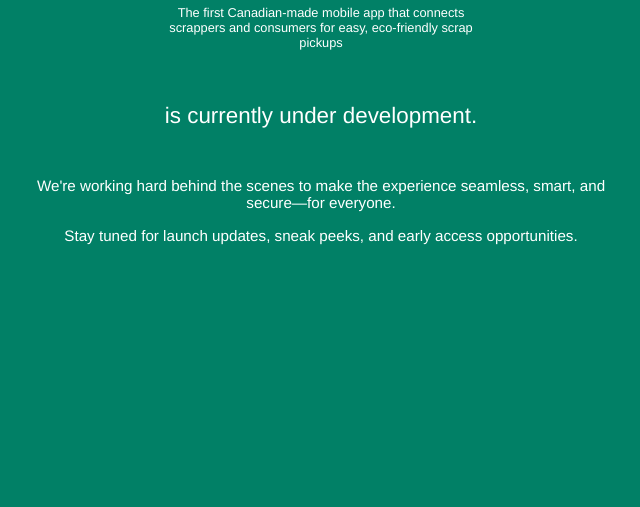
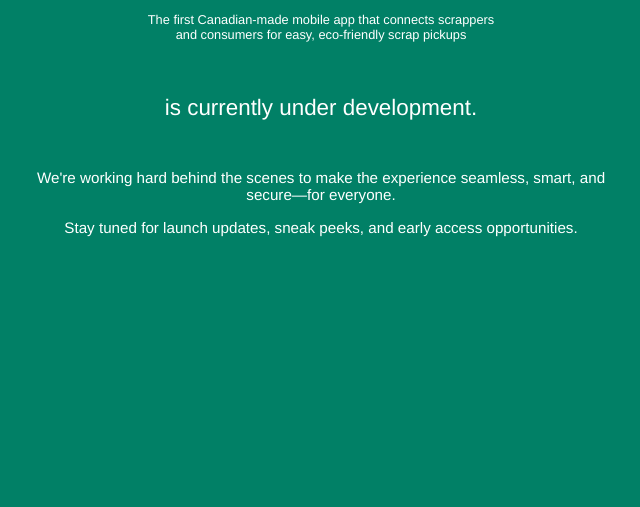
Before and after one commit to founderscrappergo/scrappergo, a plain HTML site: page index.html in a window 1280 px wide. Shown: the part 357-864 px from the top of the page, without its empty margins (319-959 px from the left). Drawn offline with Linux system fonts and the light colour scheme.

Commit message:
Update index.html

```diff
--- a/index.html
+++ b/index.html
@@ -36,7 +36,7 @@
       font-size: .8rem;
       margin-top: 0;
       font-weight: 300;
-      max-width: 310px;
+      max-width: 350px;
     }
 
     p.development {
```
